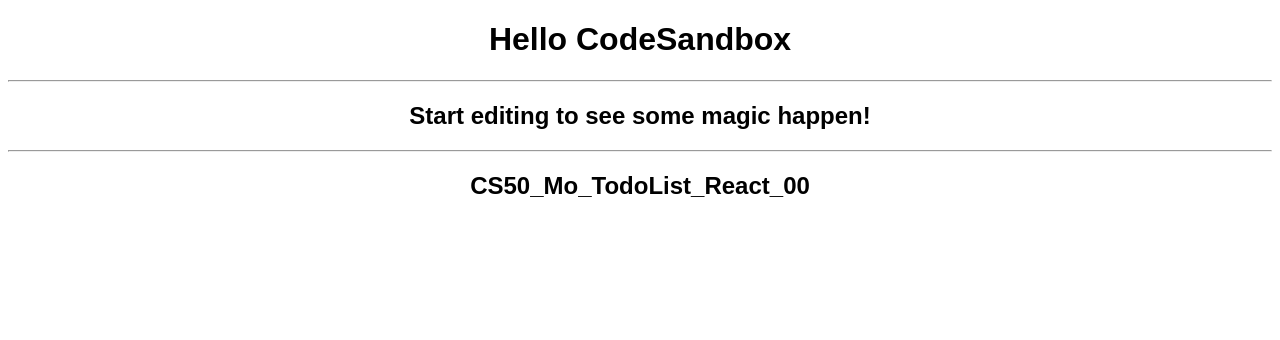
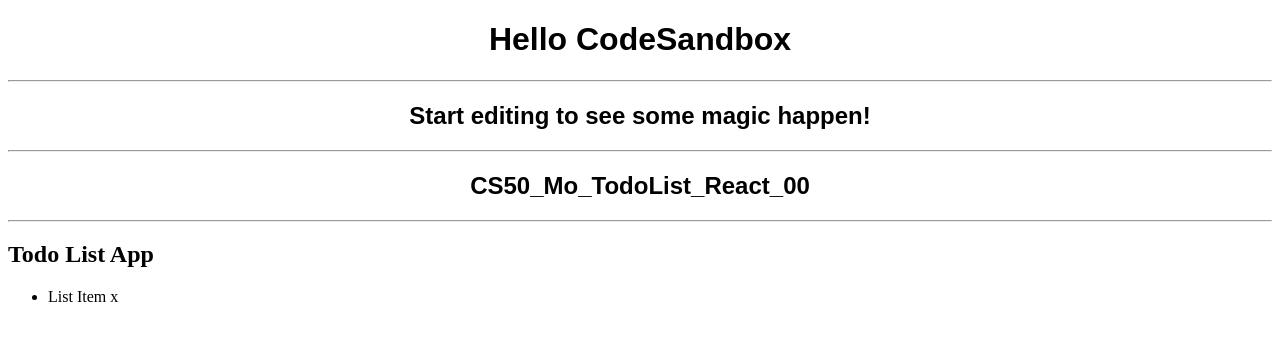
Before and after one commit to a13dd1234/CS50_Mo_TodoList_React_00, a React (Create React App) app: page / in a window 1280 px wide. Shown: the top 340 px of the page. Built offline with nearby package versions, Linux system fonts and the light colour scheme.

Commit message:
(feat) Add TodoList.js
An empty Todo List Component

```diff
--- a/src/App.js
+++ b/src/App.js
@@ -1,14 +1,16 @@
 import React, { Component } from "react";
 import { render } from "react-dom";
+
 import Hello from "./Hello";
-
-import "./styles.css";
+import TodoList from "./TodoList";
 
 class App extends Component {
   render() {
     return (
-      <div className="Hello">
+      <div>
         <Hello />
+        <hr />
+        <TodoList />
       </div>
     );
   }
--- a/src/Hello.js
+++ b/src/Hello.js
@@ -1,4 +1,6 @@
 import React from "react";
+
+import "./styles.css";
 
 export default function Hello() {
   return (
--- /dev/null
+++ b/src/TodoList.js
@@ -0,0 +1,12 @@
+import React from "react";
+
+export default function TodoList() {
+  return (
+    <div>
+      <h2>Todo List App</h2>
+      <ul>
+        <li>List Item x</li>
+      </ul>
+    </div>
+  );
+}
```
